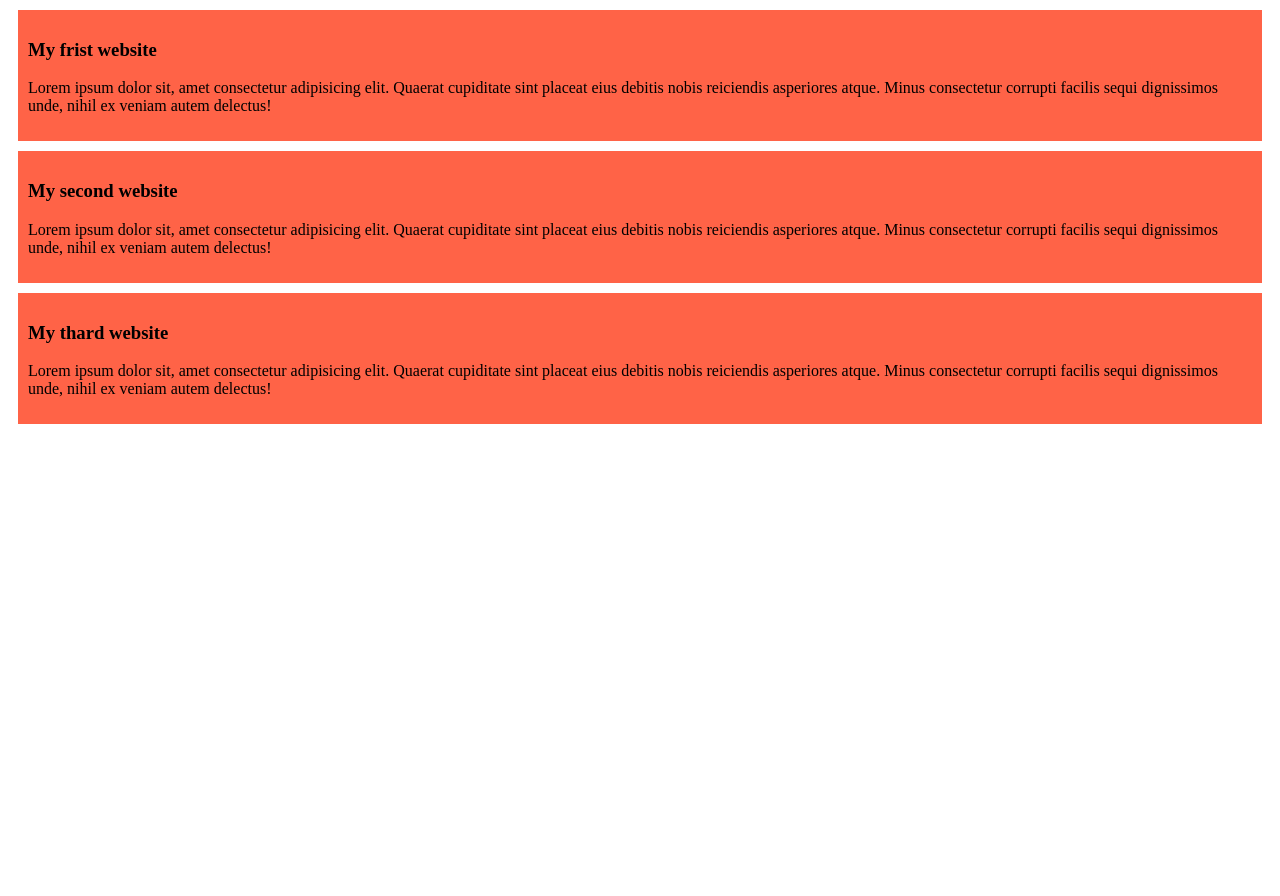
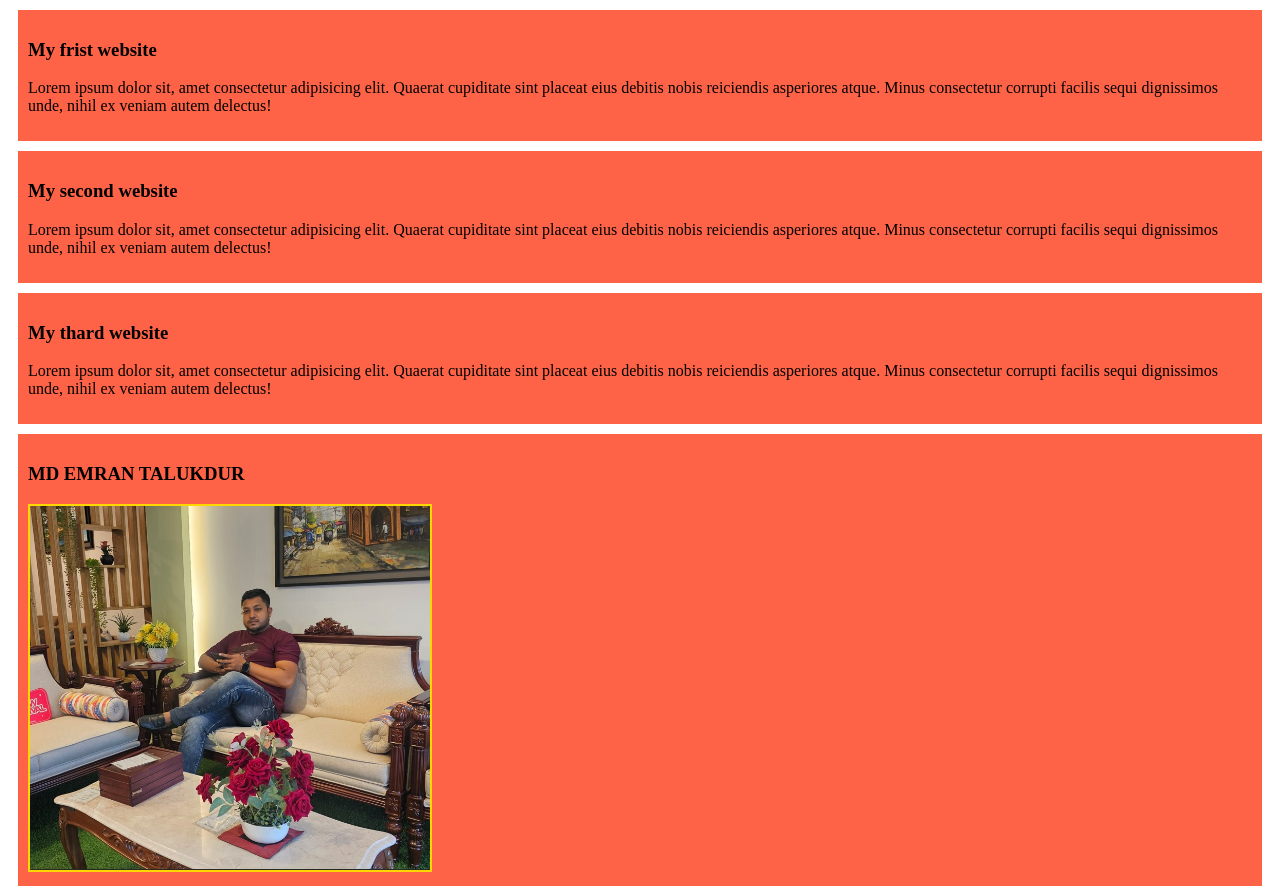
Before and after one commit to emranwpdev/my-frist-github-repo, a plain HTML site: page index.html in a window 1280 px wide. Before the commit the page ends 800 px from the top, so only its background shows below. Drawn offline with Linux system fonts and the light colour scheme.

Commit message:
added image

```diff
--- a/index.html
+++ b/index.html
@@ -14,6 +14,10 @@
         <p>Lorem ipsum dolor sit, amet consectetur adipisicing elit. Quaerat cupiditate sint placeat eius debitis nobis reiciendis asperiores atque. Minus consectetur corrupti facilis sequi dignissimos unde, nihil ex veniam autem delectus!</p></div>
        <div> <h3>My thard website</h3>
         <p>Lorem ipsum dolor sit, amet consectetur adipisicing elit. Quaerat cupiditate sint placeat eius debitis nobis reiciendis asperiores atque. Minus consectetur corrupti facilis sequi dignissimos unde, nihil ex veniam autem delectus!</p></div>
+        <div>
+            <h3>MD EMRAN TALUKDUR</h3>
+            <img width="400px" src="image/emran.jpg" alt="img coming soon">
+        </div>
 
     </div>
 </body>
--- a/styles/blogs.css
+++ b/styles/blogs.css
@@ -2,4 +2,9 @@ div{
     background-color: tomato;
     padding: 10px;
    margin: 10px;
+
 }
+img{
+    border: 2px solid gold;
+    box-shadow: 10px;
+}
```
Also changed, not shown: image/emran.jpg (added).
